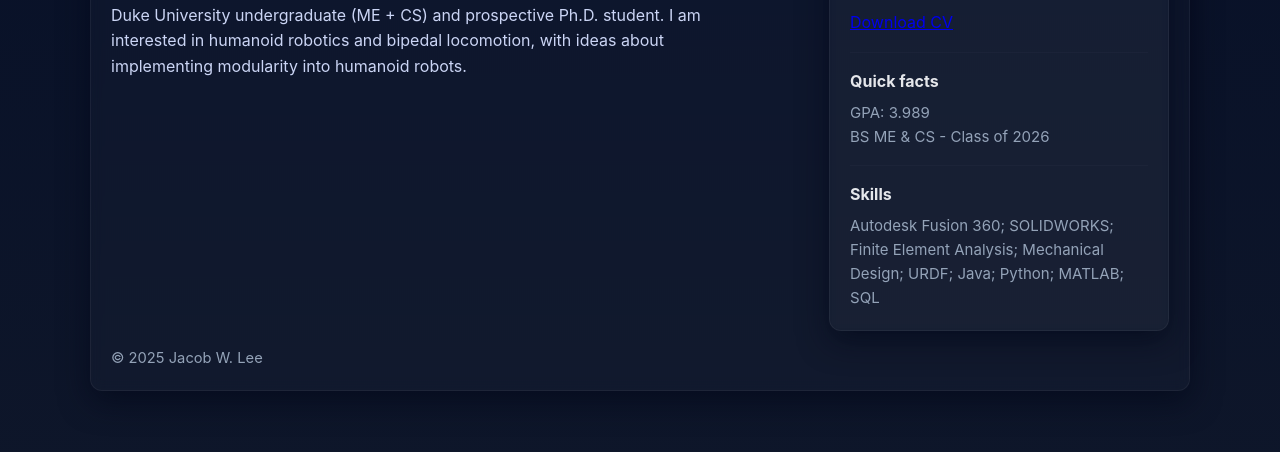
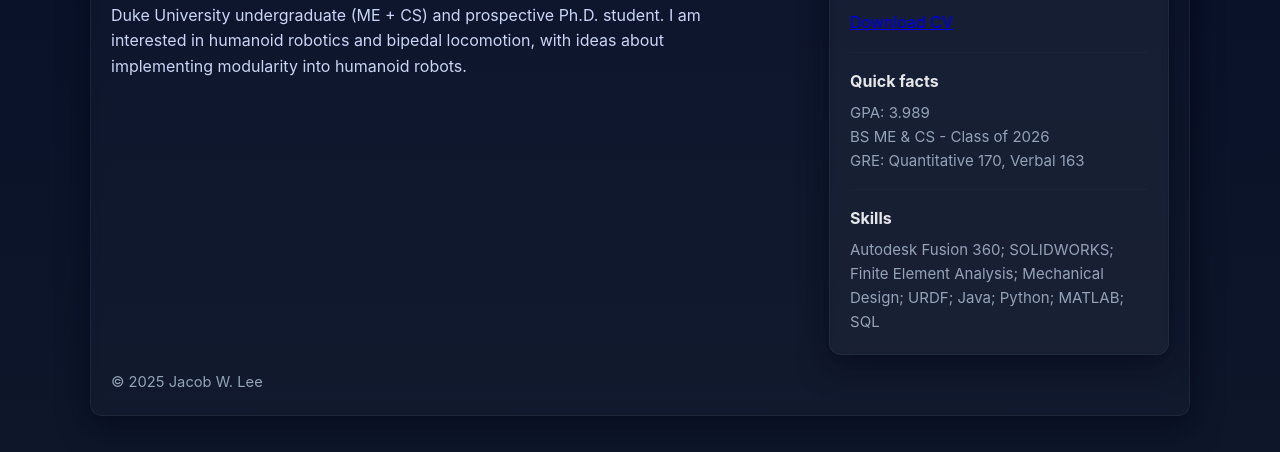
Before and after one commit to Jacob-W-Lee/Jacob-W-Lee.github.io, a plain HTML site: page index.html in a window 1280 px wide. Shown: the part 222-674 px from the top of the page. Drawn offline with Linux system fonts and the light colour scheme.

Commit message:
added gre score

```diff
--- a/index.html
+++ b/index.html
@@ -94,7 +94,7 @@
 
             <div class="section" style="margin-top:1rem">
               <h4 style="margin:0 0 .4rem 0">Quick facts</h4>
-              <div style="color:var(--muted);font-size:.94rem">GPA: 3.989<br/>BS ME & CS - Class of 2026</div>
+              <div style="color:var(--muted);font-size:.94rem">GPA: 3.989<br/>BS ME & CS - Class of 2026<br/>GRE: Quantitative 170, Verbal 163</div>
             </div>
 
             <div class="section" style="margin-top:1rem">
```
